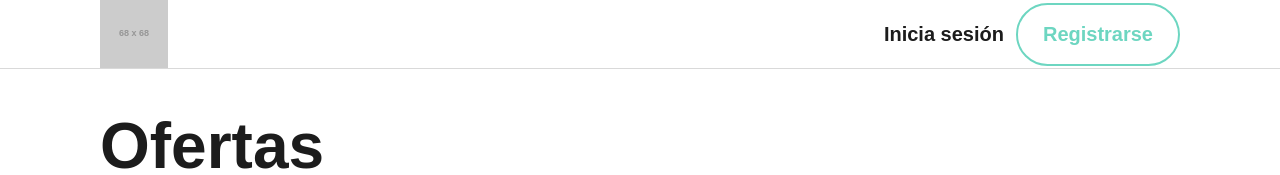
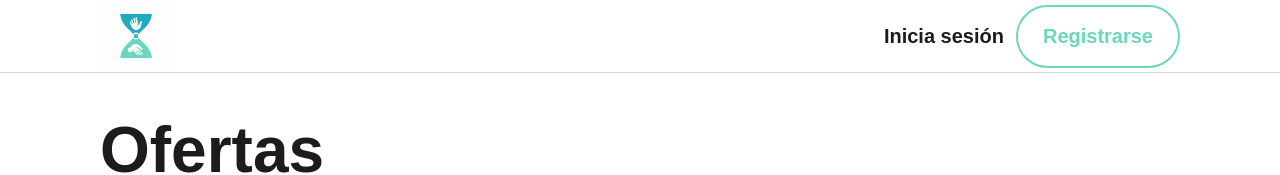
Before and after one commit to javnievic/comparte-tu-tiempo, a React (Vite) app in the folder frontend/: page / in a window 1280 px wide. Shown: the top 175 px of the page. Built offline with nearby package versions, Linux system fonts and the light colour scheme; no server answers.

Commit message:
fix: update logo source and size in Navbar component

```diff
--- a/frontend/src/components/Navbar.jsx
+++ b/frontend/src/components/Navbar.jsx
@@ -72,9 +72,9 @@ export default function Navbar() {
         {/* Logo Section */}
         <Box
           component="img"
-          src="https://placehold.co/68x68"
+          src="public/images/logo.png"
           alt="Logo"
-          sx={{ width: 68, height: 68, cursor: "pointer" }}
+          sx={{ width: 72, height: 72, cursor: "pointer" }}
           onClick={() => navigate("/")}
         />
 
```
Also changed, not shown: frontend/public/images/logo.png (added).
